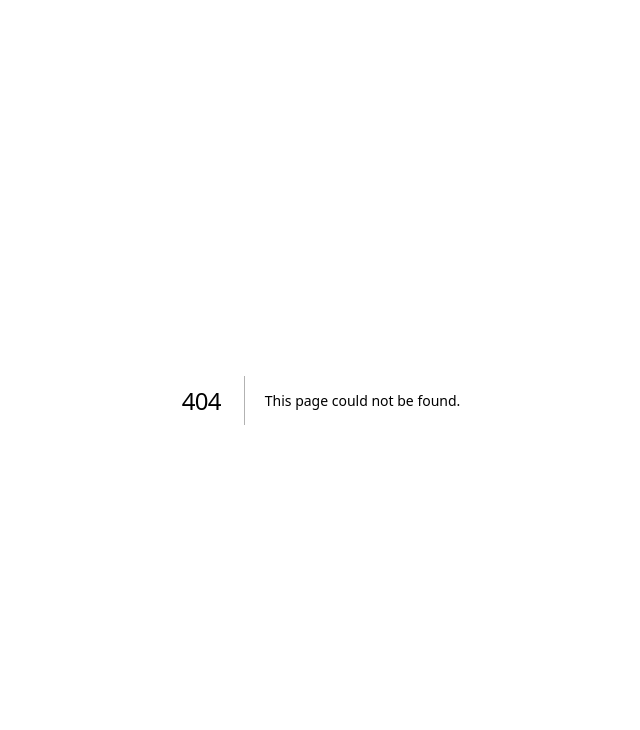
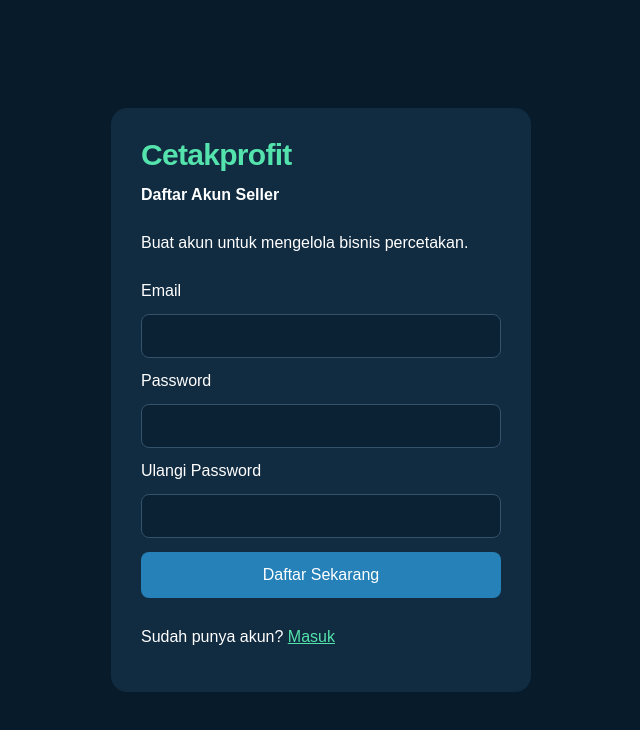
Before and after one commit to teguhbadru/Cetak-Profit, a Next.js app: page /register in a window 1280 px wide. Before the commit this address had no page. Shown: the top 730 px of the page, without its empty margins (319-959 px from the left). Built offline with nearby package versions, Linux system fonts and the light colour scheme.

Commit message:
Create page.tsx
Add registration page

```diff
--- /dev/null
+++ b/app/register/page.tsx
@@ -0,0 +1,157 @@
+
+'use client'
+
+import { useState, type FormEvent } from 'react'
+import Link from 'next/link'
+import { createClient } from '../../lib/supabase/browser'
+
+export default function RegisterPage() {
+  const [email, setEmail] = useState('')
+  const [password, setPassword] = useState('')
+  const [confirmPassword, setConfirmPassword] = useState('')
+  const [loading, setLoading] = useState(false)
+  const [message, setMessage] = useState('')
+  const [success, setSuccess] = useState(false)
+
+  async function handleRegister(e: FormEvent<HTMLFormElement>) {
+    e.preventDefault()
+    setMessage('')
+
+    if (password.length < 8) {
+      setMessage('Password minimal 8 karakter.')
+      return
+    }
+
+    if (password !== confirmPassword) {
+      setMessage('Konfirmasi password tidak cocok.')
+      return
+    }
+
+    setLoading(true)
+
+    try {
+      const supabase = createClient()
+      const { error } = await supabase.auth.signUp({
+        email: email.trim(),
+        password,
+        options: {
+          emailRedirectTo:
+            'https://cetak-profit.vercel.app/auth/callback'
+        }
+      })
+
+      if (error) {
+        setMessage(error.message)
+        return
+      }
+
+      setSuccess(true)
+      setMessage('Silakan periksa email untuk verifikasi akun.')
+    } catch {
+      setMessage('Terjadi kesalahan. Coba lagi nanti.')
+    } finally {
+      setLoading(false)
+    }
+  }
+
+  const inputStyle = {
+    width: '100%',
+    padding: '12px',
+    background: '#0b2134',
+    border: '1px solid #35526b',
+    borderRadius: '8px',
+    color: '#fff',
+    boxSizing: 'border-box' as const
+  }
+
+  return (
+    <main style={{
+      minHeight: '100vh',
+      background: '#081b2a',
+      color: 'white',
+      display: 'grid',
+      placeItems: 'center',
+      padding: 20
+    }}>
+      <form onSubmit={handleRegister} style={{
+        width: '100%',
+        maxWidth: 420,
+        background: '#112b40',
+        padding: 30,
+        borderRadius: 16,
+        display: 'grid',
+        gap: 14
+      }}>
+        <h1 style={{ color: '#54e3ac' }}>Cetakprofit</h1>
+        <h2>Daftar Akun Seller</h2>
+        <p>Buat akun untuk mengelola bisnis percetakan.</p>
+
+        {!success && (
+          <>
+            <label htmlFor="email">Email</label>
+            <input
+              id="email"
+              type="email"
+              required
+              autoComplete="email"
+              value={email}
+              onChange={e => setEmail(e.target.value)}
+              style={inputStyle}
+            />
+
+            <label htmlFor="password">Password</label>
+            <input
+              id="password"
+              type="password"
+              required
+              minLength={8}
+              autoComplete="new-password"
+              value={password}
+              onChange={e => setPassword(e.target.value)}
+              style={inputStyle}
+            />
+
+            <label htmlFor="confirm">Ulangi Password</label>
+            <input
+              id="confirm"
+              type="password"
+              required
+              autoComplete="new-password"
+              value={confirmPassword}
+              onChange={e => setConfirmPassword(e.target.value)}
+              style={inputStyle}
+            />
+          </>
+        )}
+
+        {message && (
+          <p role="status" style={{
+            color: success ? '#54e3ac' : '#ffaaaa'
+          }}>
+            {message}
+          </p>
+        )}
+
+        {!success && (
+          <button type="submit" disabled={loading} style={{
+            padding: 14,
+            border: 0,
+            borderRadius: 8,
+            background: '#2581b8',
+            color: 'white',
+            cursor: 'pointer'
+          }}>
+            {loading ? 'Mendaftarkan...' : 'Daftar Sekarang'}
+          </button>
+        )}
+
+        <p>
+          Sudah punya akun?{' '}
+          <Link href="/login" style={{ color: '#54e3ac' }}>
+            Masuk
+          </Link>
+        </p>
+      </form>
+    </main>
+  )
+}
```
